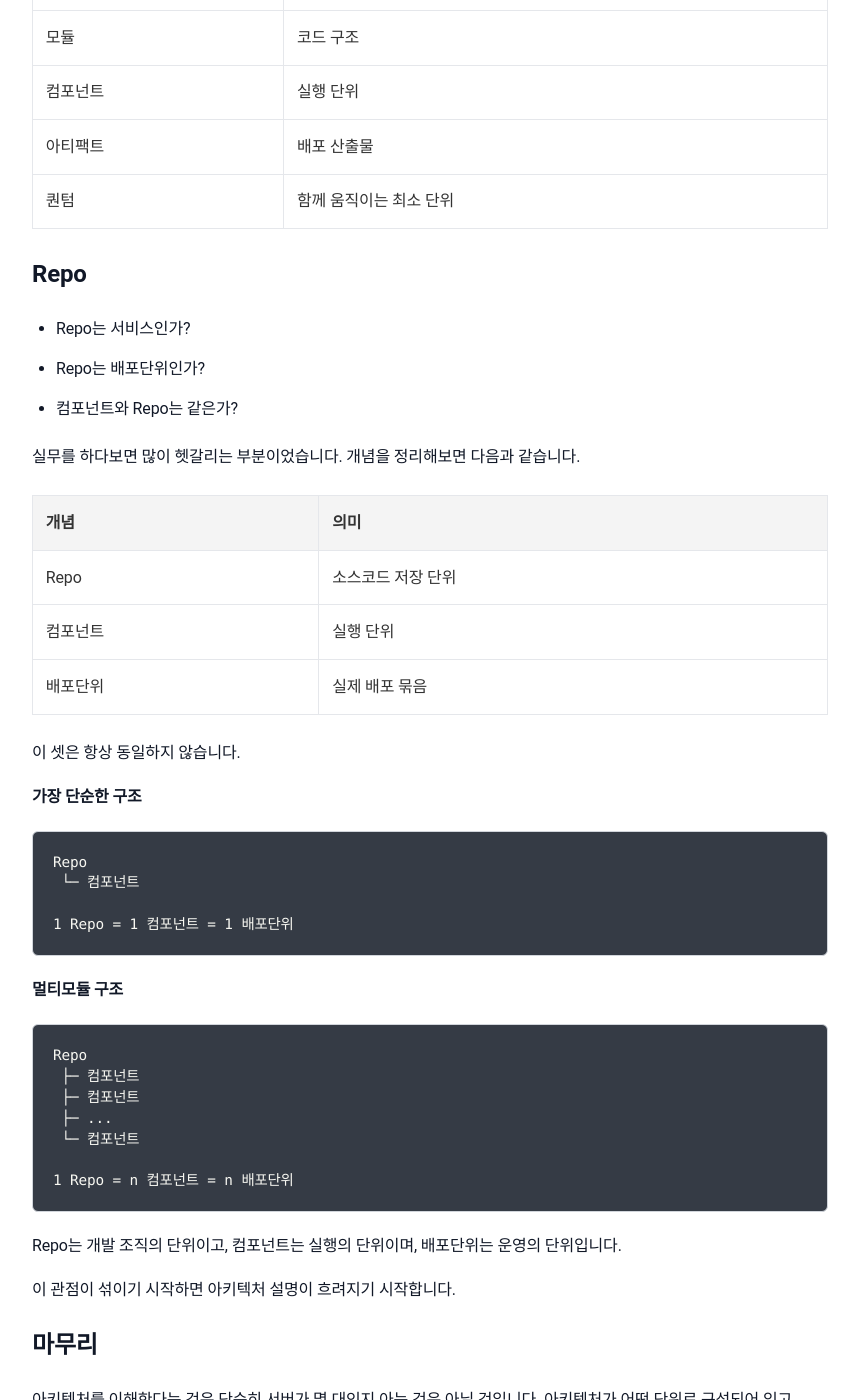
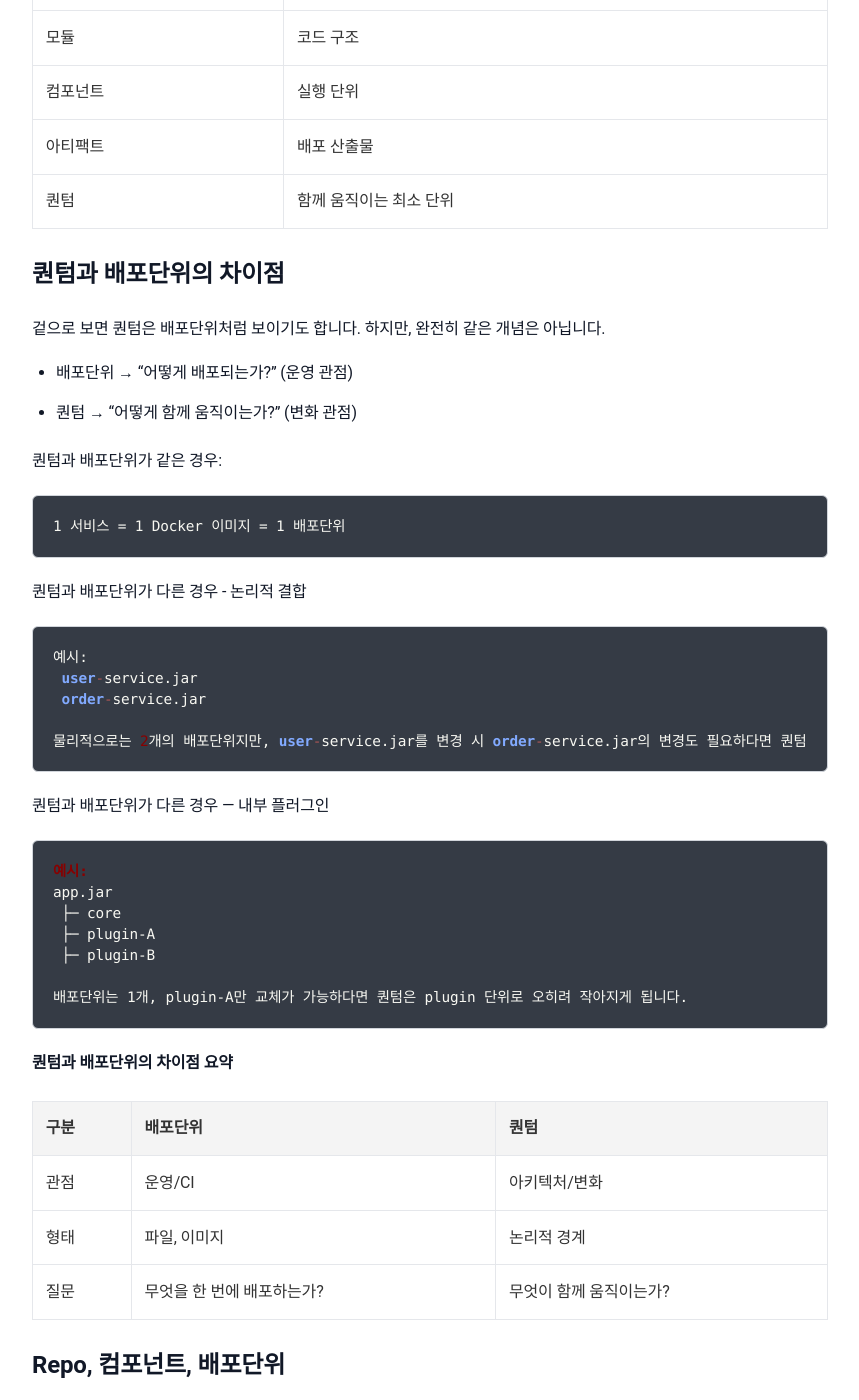
Before and after one commit to sanghoon-lee/sanghoon-lee.github.io, a Jekyll site: the page built from _posts/2026-02-23-ArchitecureCoreConcept.md, in a window 1280 px wide and 1400 px high, scrolled down 3766 px. Shown: the whole window, without its empty margins (210-1069 px from the left). Built offline with Jekyll 4.4.1, drawn with Linux system fonts in a browser that asks for light colours; nearby versions of some CDN libraries; comment, search, counter and statistics services are not loaded; some of the changed text lies outside the part shown.

Commit message:
소프트웨어 아키텍처 기초 개념 포스팅 추가

````diff
--- a/_posts/2026-02-23-ArchitecureCoreConcept.md
+++ b/_posts/2026-02-23-ArchitecureCoreConcept.md
@@ -135,13 +135,54 @@ categories: 일반
 | 아티팩트 | 배포 산출물        |
 | 퀀텀   | 함께 움직이는 최소 단위 |
 
-## Repo
+## 퀀텀과 배포단위의 차이점
 
-* Repo는 서비스인가?
+겉으로 보면 퀀텀은 배포단위처럼 보이기도 합니다. 하지만, 완전히 같은 개념은 아닙니다.
+
+* 배포단위 → “어떻게 배포되는가?” (운영 관점)
+* 퀀텀 → “어떻게 함께 움직이는가?” (변화 관점)
+
+퀀텀과 배포단위가 같은 경우:
+```
+1 서비스 = 1 Docker 이미지 = 1 배포단위
+```
+
+퀀텀과 배포단위가 다른 경우 - 논리적 결합
+
+```
+예시:
+ user-service.jar
+ order-service.jar
+
+물리적으로는 2개의 배포단위지만, user-service.jar를 변경 시 order-service.jar의 변경도 필요하다면 퀀텀은 1개가 됩니다.
+```
+
+퀀텀과 배포단위가 다른 경우 — 내부 플러그인
+
+```
+예시:
+app.jar
+ ├─ core
+ ├─ plugin-A
+ ├─ plugin-B
+
+배포단위는 1개, plugin-A만 교체가 가능하다면 퀀텀은 plugin 단위로 오히려 작아지게 됩니다.
+```
+
+**퀀텀과 배포단위의 차이점 요약**
+
+| 구분       | 배포단위            | 퀀텀            |
+| -------- | --------------- | ------------- |
+| 관점       | 운영/CI           | 아키텍처/변화       |
+| 형태       | 파일, 이미지         | 논리적 경계        |
+| 질문       | 무엇을 한 번에 배포하는가? | 무엇이 함께 움직이는가? |
+
+## Repo, 컴포넌트, 배포단위
+
+* Repo는 컴포넌트인가?
 * Repo는 배포단위인가?
-* 컴포넌트와 Repo는 같은가?
 
-실무를 하다보면 많이 헷갈리는 부분이었습니다. 개념을 정리해보면 다음과 같습니다.
+Repo, 컴포넌트, 배포단위의 관계도 많이 헷갈리는 부분이었습니다. 개념을 정리해보면 다음과 같습니다.
 
 | 개념   | 의미         |
 | ---- | ---------- |
@@ -149,7 +190,7 @@ categories: 일반
 | 컴포넌트 | 실행 단위      |
 | 배포단위 | 실제 배포 묶음   |
 
-이 셋은 항상 동일하지 않습니다.
+이 셋도 항상 동일하지 않습니다.
 
 **가장 단순한 구조**
 ```
````
